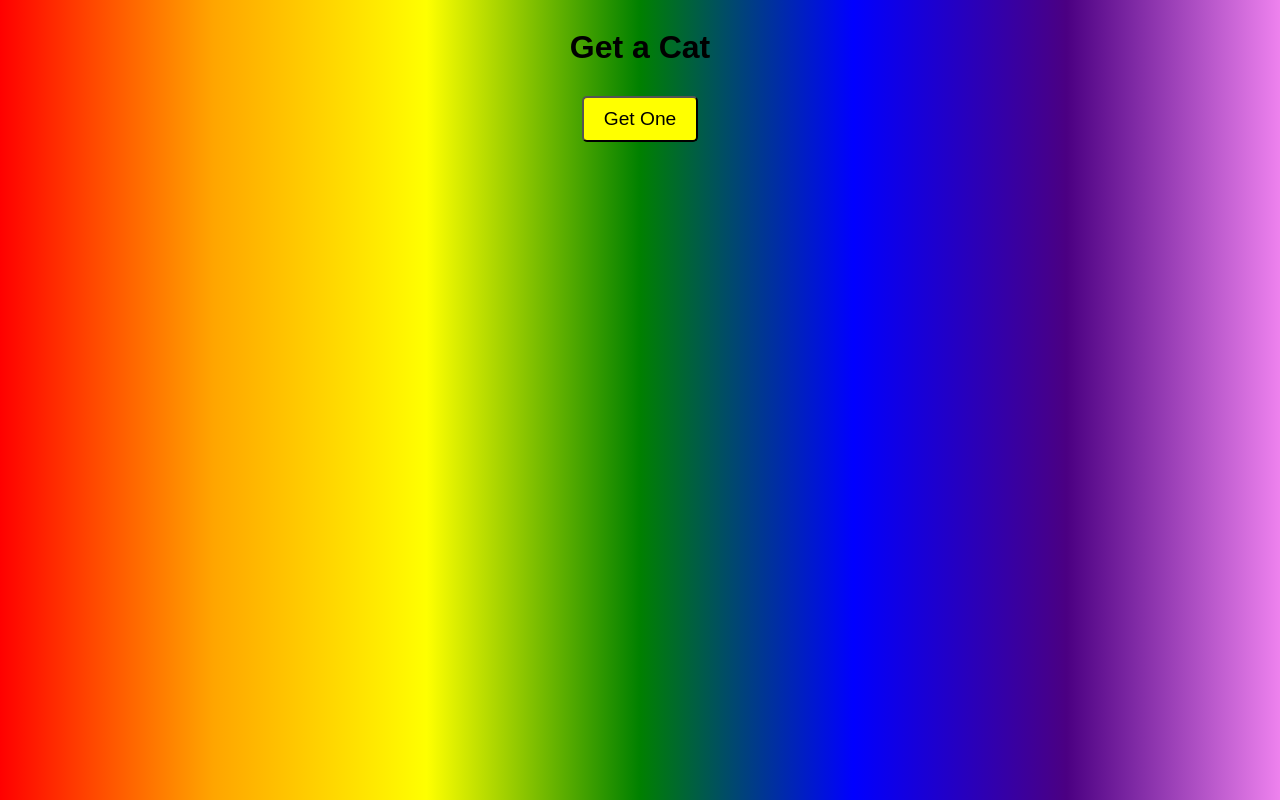
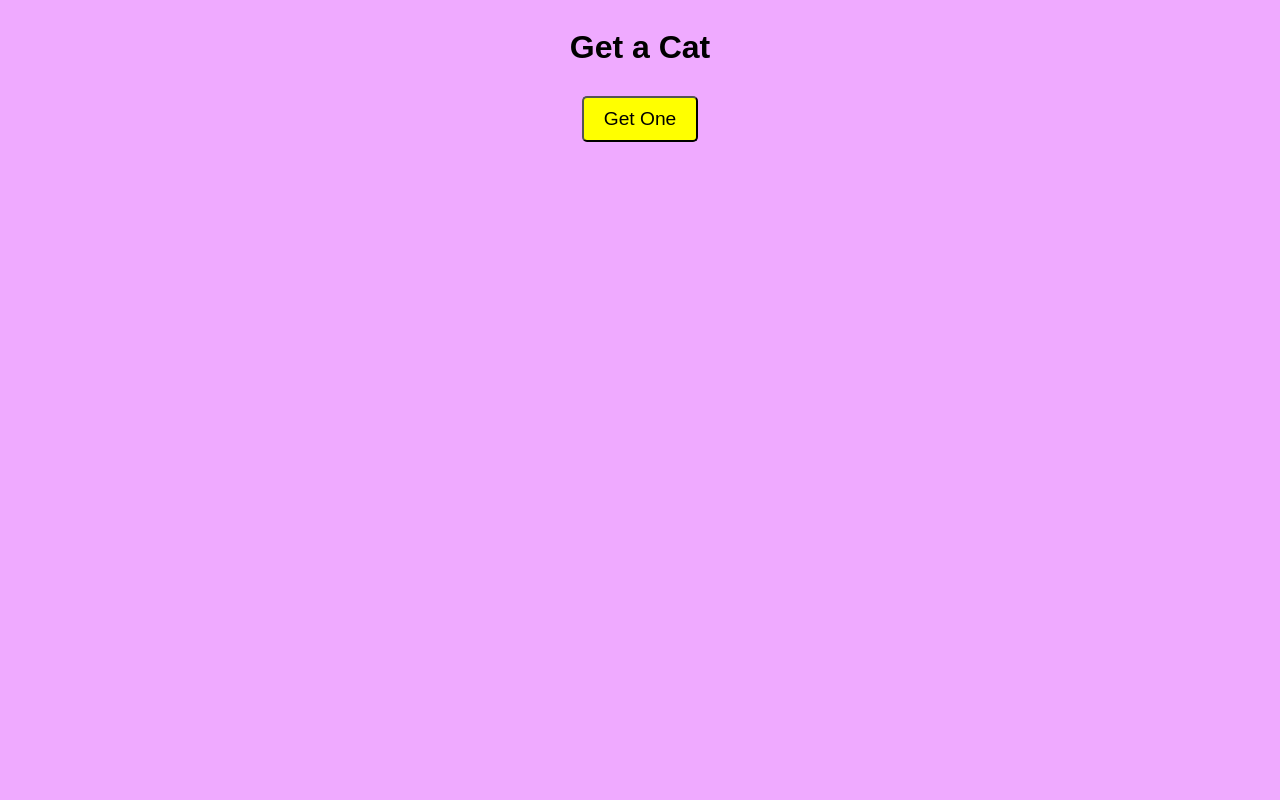
Before and after one commit to jared-at-devmountain/deployment-walkthrough-app, a website: page public/index.html in a window 1280 px wide. Drawn offline with nearby package versions, Linux system fonts and the light colour scheme.

Commit message:
changed styling to be less rainbow-y

```diff
--- a/public/styles.css
+++ b/public/styles.css
@@ -7,8 +7,8 @@ body {
     flex-direction: column;
     justify-content: center;
     align-items: center;
-    /* background-color: #efaaff; */
-    background-image: linear-gradient(to right, red,orange,yellow,green,blue,indigo,violet);
+    background-color: #efaaff;
+    /* background-image: linear-gradient(to right, red,orange,yellow,green,blue,indigo,violet); */
 }
 
 h1 {
```
